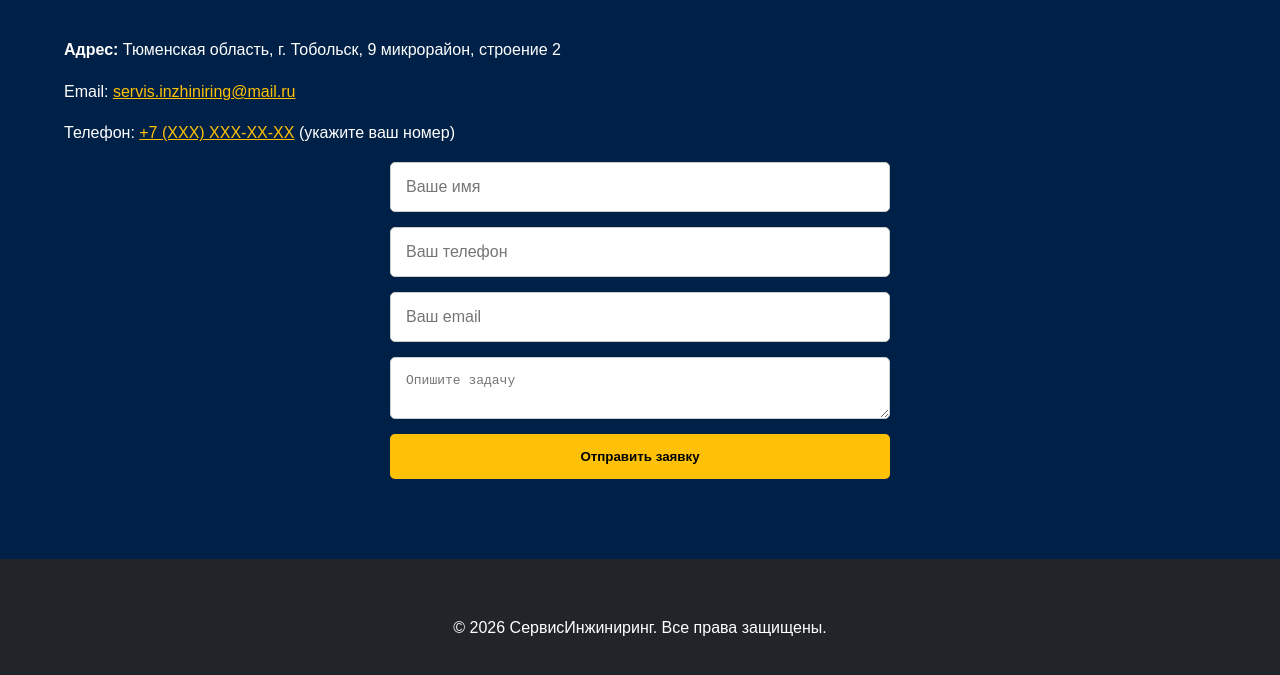
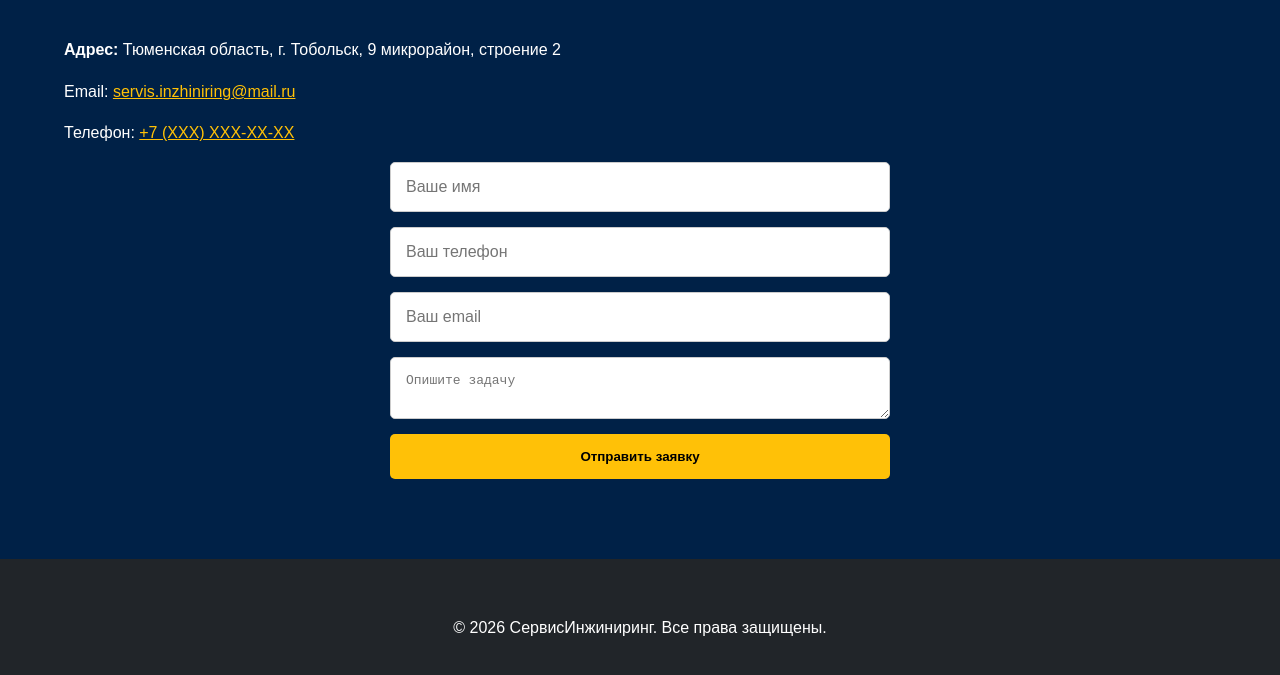
Before and after one commit to servisinzhiniring/site, a plain HTML site: page index.html in a window 1280 px wide. Shown: the part 2976-3651 px from the top of the page. Drawn offline with Linux system fonts and the light colour scheme.

Commit message:
Update index.html

```diff
--- a/index.html
+++ b/index.html
@@ -100,7 +100,7 @@
         <h2>Контакты</h2>
         <p><strong>Адрес:</strong> Тюменская область, г. Тобольск, 9 микрорайон, строение 2</p>
         <p>Email: <a href="mailto:servis.inzhiniring@mail.ru" style="color: #ffc107;">servis.inzhiniring@mail.ru</a></p>
-        <p>Телефон: <a href="tel:+74950000000" style="color: #ffc107;">+7 (XXX) XXX-XX-XX</a> (укажите ваш номер)</p>
+        <p>Телефон: <a href="tel:+74950000000" style="color: #ffc107;">+7 (XXX) XXX-XX-XX</a></p>
 
         <form action="mailto:servis.inzhiniring@mail.ru" method="post" enctype="text/plain">
             <input type="text" name="Имя" placeholder="Ваше имя" required>
```
